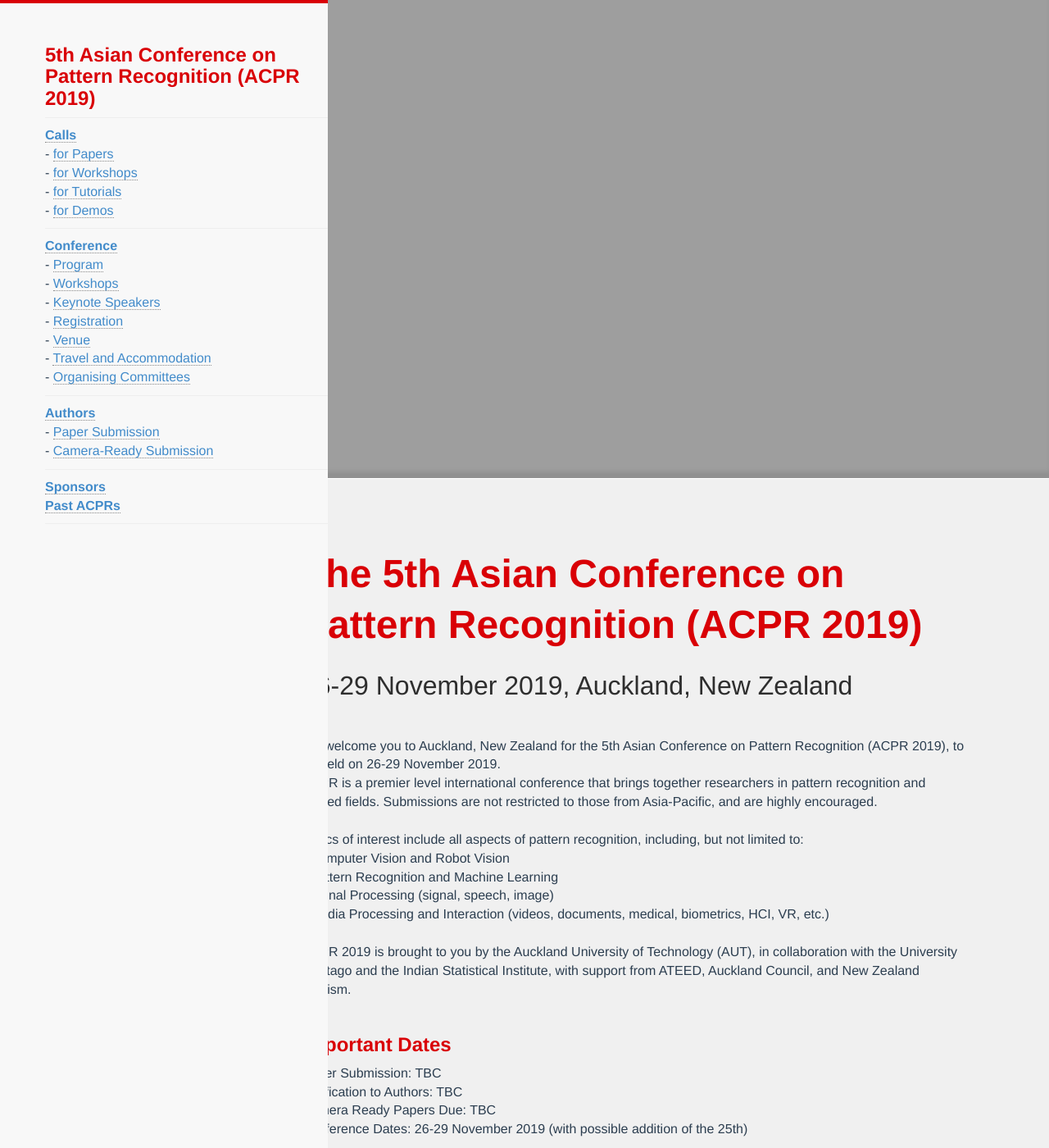
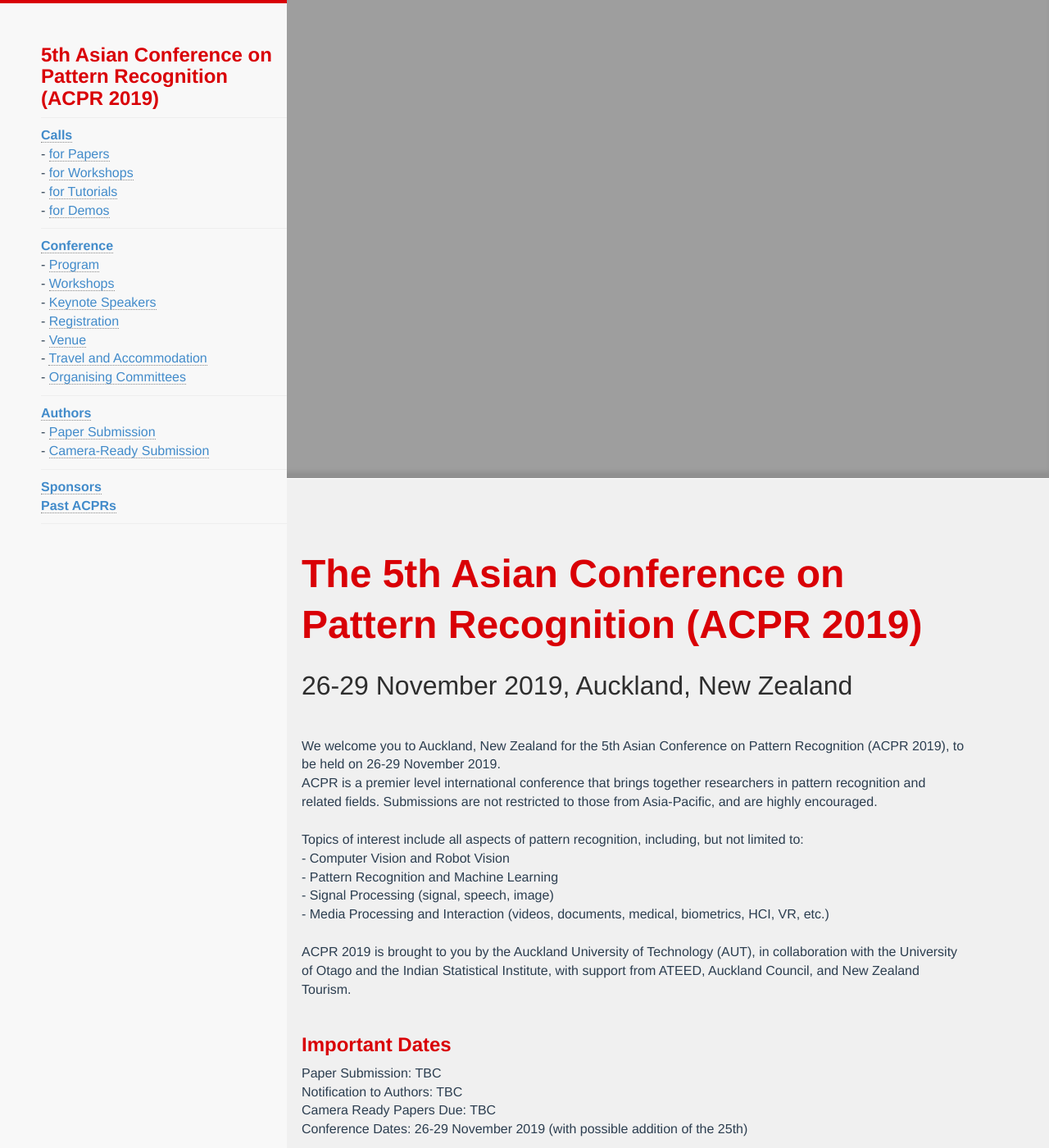
Before and after one commit to AndrewChenUoA/ACPR2019, a Jekyll site: the page built from index.html, in a window 1280 px wide and 1400 px high. Shown: the whole window at 82% size. Built offline with Jekyll 4.4.1, drawn with Linux system fonts in a browser that asks for light colours; nearby versions of some CDN libraries; Markdown is read by kramdown in place of the engine named in the settings.

Commit message:
Line break

```diff
--- a/_config.yml
+++ b/_config.yml
@@ -1,7 +1,7 @@
 name: "5th Asian Conference on Pattern Recognition (ACPR 2019)"
 author: "ACPR 2019 Organising Committee"
 baseurl: https://www.acpr2019.org
-description: "5th Asian Conference on Pattern Recognition (ACPR 2019)"
+description: "5th Asian Conference on Pattern Recognition<br/>(ACPR 2019)"
 
 ##Make sure to edit the above fields, especially for disqus.
 
--- a/css/hc.css
+++ b/css/hc.css
@@ -92,7 +92,7 @@
 {
   margin-left:-250px;
   left:250px;
-  width:400px;
+  width:350px;
   background:#f8f8f8;
   position:fixed;
   height:100%;
```
